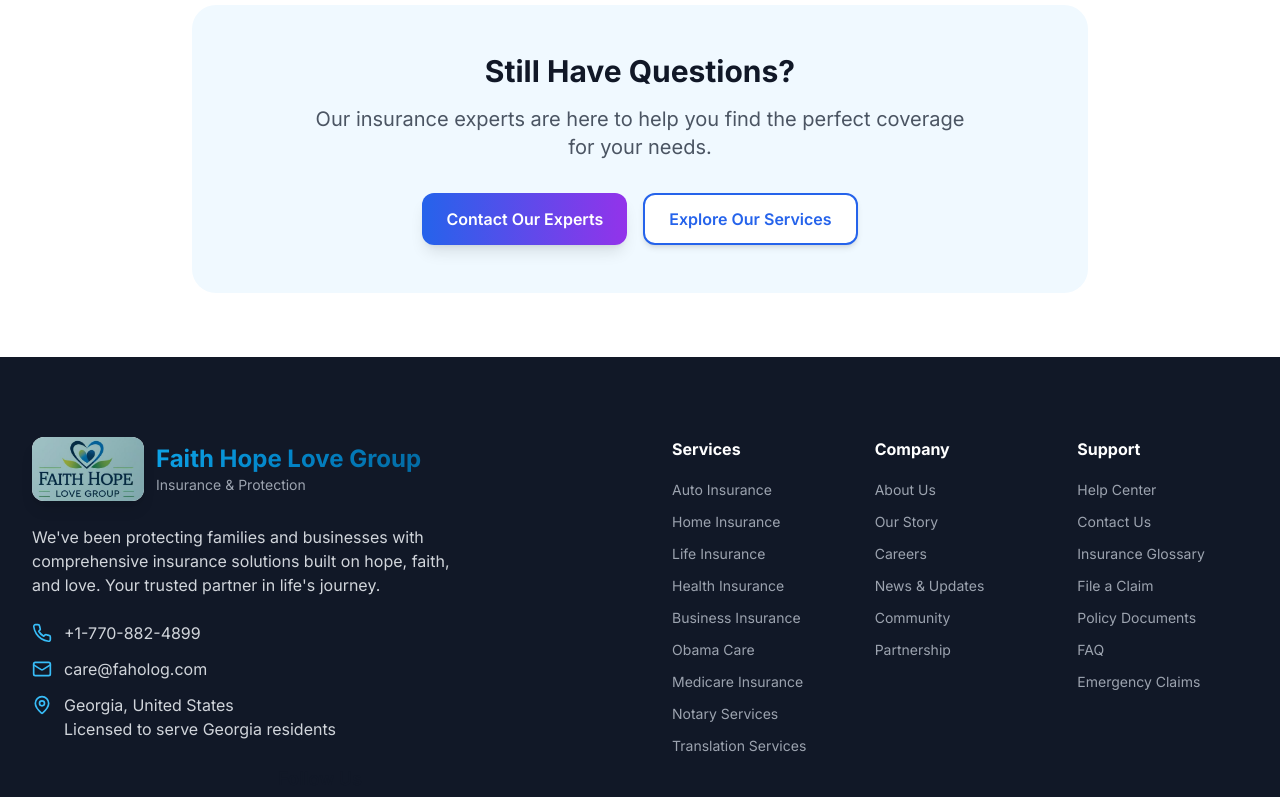
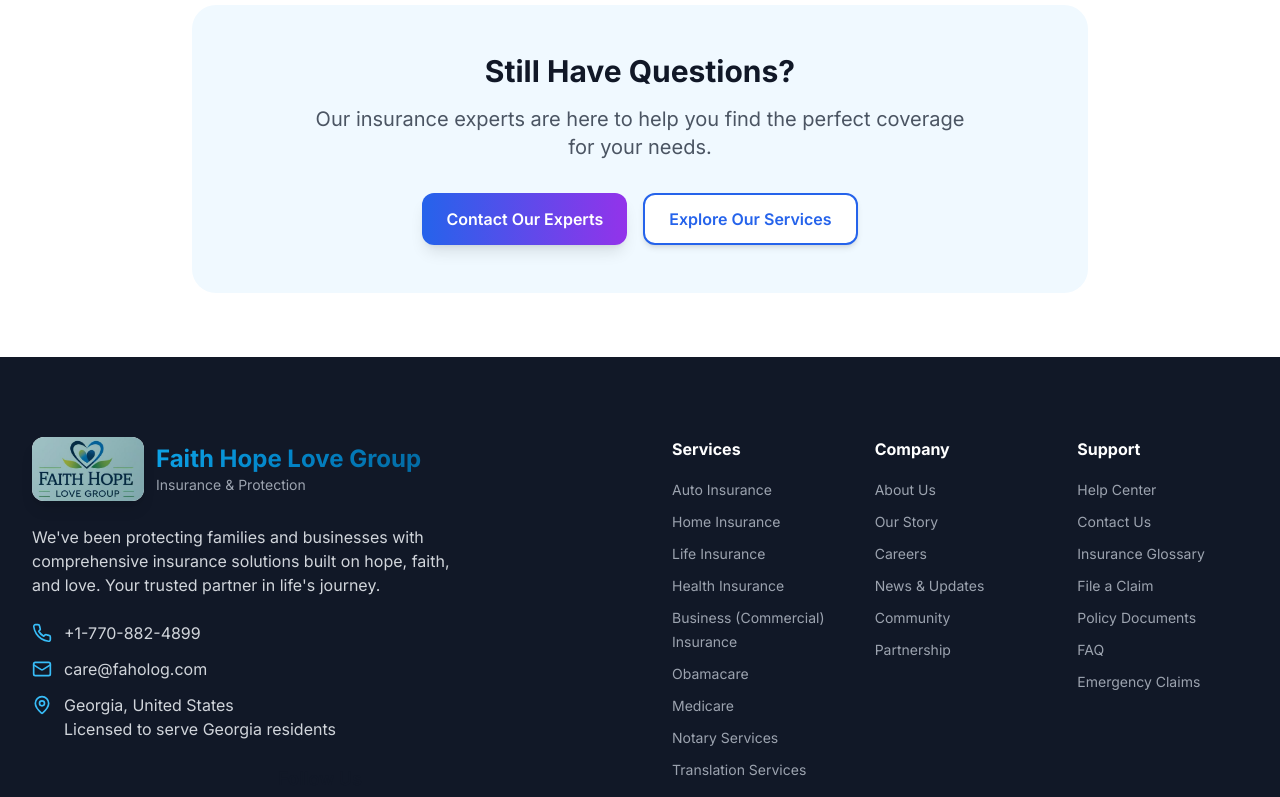
Before and after one commit to BFurious/Faith-Hope-Love-Group, a Next.js app: page /faq in a window 1280 px wide. Shown: the part 2000-2797 px from the top of the page. Built offline with nearby package versions, Linux system fonts and the light colour scheme; a web font is replaced by a local one.

Commit message:
showing icon everywhere

```diff
--- a/src/app/about/page.tsx
+++ b/src/app/about/page.tsx
@@ -18,9 +18,9 @@ const insuranceTypes = [
   { icon: Shield, label: "Life Insurance" },
   { icon: Heart, label: "Accident & Sickness" },
   { icon: Briefcase, label: "Property & Casualty" },
-  { icon: Briefcase, label: "Business Insurance" },
-  { icon: Plane, label: "Obama Care" },
-  { icon: UserCheck, label: "Medicare Insurance" },
+  { icon: Briefcase, label: "Business (Commercial) Insurance" },
+  { icon: Plane, label: "Obamacare" },
+  { icon: UserCheck, label: "Medicare" },
   { icon: Shield, label: "Notary Services" },
   { icon: Heart, label: "Translation Services" },
 ];
--- a/src/app/services/page.tsx
+++ b/src/app/services/page.tsx
@@ -109,9 +109,9 @@ const detailedServices = [
   },
   {
     icon: Building,
-    title: "Business Insurance",
+    title: "Business (Commercial) Insurance",
     description:
-      "Faith Hope Love Group Agency provides comprehensive business insurance solutions to protect your company, employees, and assets from various risks and liabilities.",
+      "Faith Hope Love Group Agency provides comprehensive Business (Commercial) Insurance solutions to protect your company, employees, and assets from various risks and liabilities.",
     features: [
       "Commercial Property Insurance: Coverage for your business property, equipment, inventory, and buildings against fire, theft, vandalism, and natural disasters.",
       "General Liability Insurance: Protection against third-party claims for bodily injury, property damage, and personal injury that may occur on your business premises.",
--- a/src/components/ContactForm.tsx
+++ b/src/components/ContactForm.tsx
@@ -46,9 +46,9 @@ export default function ContactForm({
     "Home Insurance",
     "Life Insurance",
     "Health Insurance",
-    "Business Insurance",
-    "Obama Care",
-    "Medicare Insurance",
+    "Business (Commercial) Insurance",
+    "Obamacare",
+    "Medicare",
     "Travel Insurance",
     "Notary Services",
     "Translation & Interpretation",
--- a/src/components/FAQ.tsx
+++ b/src/components/FAQ.tsx
@@ -32,7 +32,7 @@ const faqCategories = [
       {
         question: "Can one agency sell multiple types of insurance?",
         answer:
-          "Yes, with proper licensing, an agency can offer various lines such as life, property, casualty, and Obama Care.",
+          "Yes, with proper licensing, an agency can offer various lines such as life, property, casualty, and Obamacare.",
       },
     ],
   },
@@ -124,21 +124,21 @@ const faqCategories = [
     ],
   },
   {
-    title: "Business Insurance",
+    title: "Business (Commercial) Insurance",
     icon: Briefcase,
     questions: [
       {
-        question: "What types of business insurance do you offer?",
+        question: "What types of Business (Commercial) Insurance do you offer?",
         answer:
           "We offer Commercial Property Insurance, General Liability Insurance, Workers' Compensation, Business Auto Insurance, and Professional Liability Insurance.",
       },
       {
-        question: "Is business insurance required by law?",
+        question: "Is Business (Commercial) Insurance required by law?",
         answer:
           "Some types are legally required, such as Workers' Compensation for businesses with employees, while others are recommended for comprehensive protection.",
       },
       {
-        question: "How much business insurance do I need?",
+        question: "How much Business (Commercial) Insurance do I need?",
         answer:
           "The amount depends on your business size, industry, number of employees, and specific risks. Our agents will assess your needs and recommend appropriate coverage.",
       },
@@ -161,7 +161,7 @@ const faqCategories = [
     ],
   },
   {
-    title: "Medicare Insurance",
+    title: "Medicare",
     icon: UserCheck,
     questions: [
       {
--- a/src/components/Footer.tsx
+++ b/src/components/Footer.tsx
@@ -30,9 +30,9 @@ const footerSections = [
       { name: "Home Insurance", href: "/services" },
       { name: "Life Insurance", href: "/services" },
       { name: "Health Insurance", href: "/services" },
-      { name: "Business Insurance", href: "/services" },
-      { name: "Obama Care", href: "/services" },
-      { name: "Medicare Insurance", href: "/services" },
+      { name: "Business (Commercial) Insurance", href: "/services" },
+      { name: "Obamacare", href: "/services" },
+      { name: "Medicare", href: "/services" },
       { name: "Notary Services", href: "/services" },
       { name: "Translation Services", href: "/services" },
     ],
--- a/src/components/Header.tsx
+++ b/src/components/Header.tsx
@@ -16,7 +16,6 @@ const navigation = [
   { name: "FAQ", href: "/faq" },
   { name: "Glossary", href: "/glossary" },
   { name: "Contact", href: "/contact" },
-  { name: "Social Media Demo", href: "/social-media" },
 ];
 
 export default function Header() {
--- a/src/components/Services.tsx
+++ b/src/components/Services.tsx
@@ -101,9 +101,9 @@ const services = [
   },
   {
     icon: Building,
-    title: "Business Insurance",
+    title: "Business (Commercial) Insurance",
     description:
-      "Comprehensive business insurance solutions to protect your company, employees, and assets from various risks and liabilities.",
+      "Comprehensive Business (Commercial) Insurance solutions to protect your company, employees, and assets from various risks and liabilities.",
     features: [
       "Commercial Property Insurance",
       "General Liability Insurance",
--- a/src/components/Testimonials.tsx
+++ b/src/components/Testimonials.tsx
@@ -134,7 +134,7 @@ const testimonials = [
     role: "Entrepreneur",
     company: "Jackson Consulting",
     content:
-      "Faith Hope Love Group helped me get comprehensive business insurance that protects my company and my family. Their guidance made all the difference.",
+      "Faith Hope Love Group helped me get comprehensive Business (Commercial) Insurance that protects my company and my family. Their guidance made all the difference.",
     rating: 5,
     avatar: "https://i.pravatar.cc/150?img=19",
     verified: true,
@@ -206,8 +206,9 @@ export default function Testimonials() {
           </h2>
 
           <p className="text-xl md:text-2xl text-gray-600 max-w-4xl mx-auto px-4 leading-relaxed">
-            <strong>Over 50,000 families</strong> trust us with their most
-            precious assets. Here's why they chose us and never looked back.
+            <strong>Numerous of families & Individuals</strong> trust us with
+            their most precious assets. Here's why they chose us and never
+            looked back.
           </p>
         </motion.div>
 
@@ -523,7 +524,7 @@ export default function Testimonials() {
         >
           <div className="relative z-10 flex flex-col gap-4 justify-between items-center">
             <h3 className="text-3xl md:text-5xl font-black">
-              Join 50,000+ Satisfied Customers
+              Join the List of Satisfied Customers
             </h3>
             <p className="text-xl md:text-2xl text-blue-100 max-w-3xl mx-auto leading-relaxed">
               Don't wait to get the protection you deserve.{" "}
```
